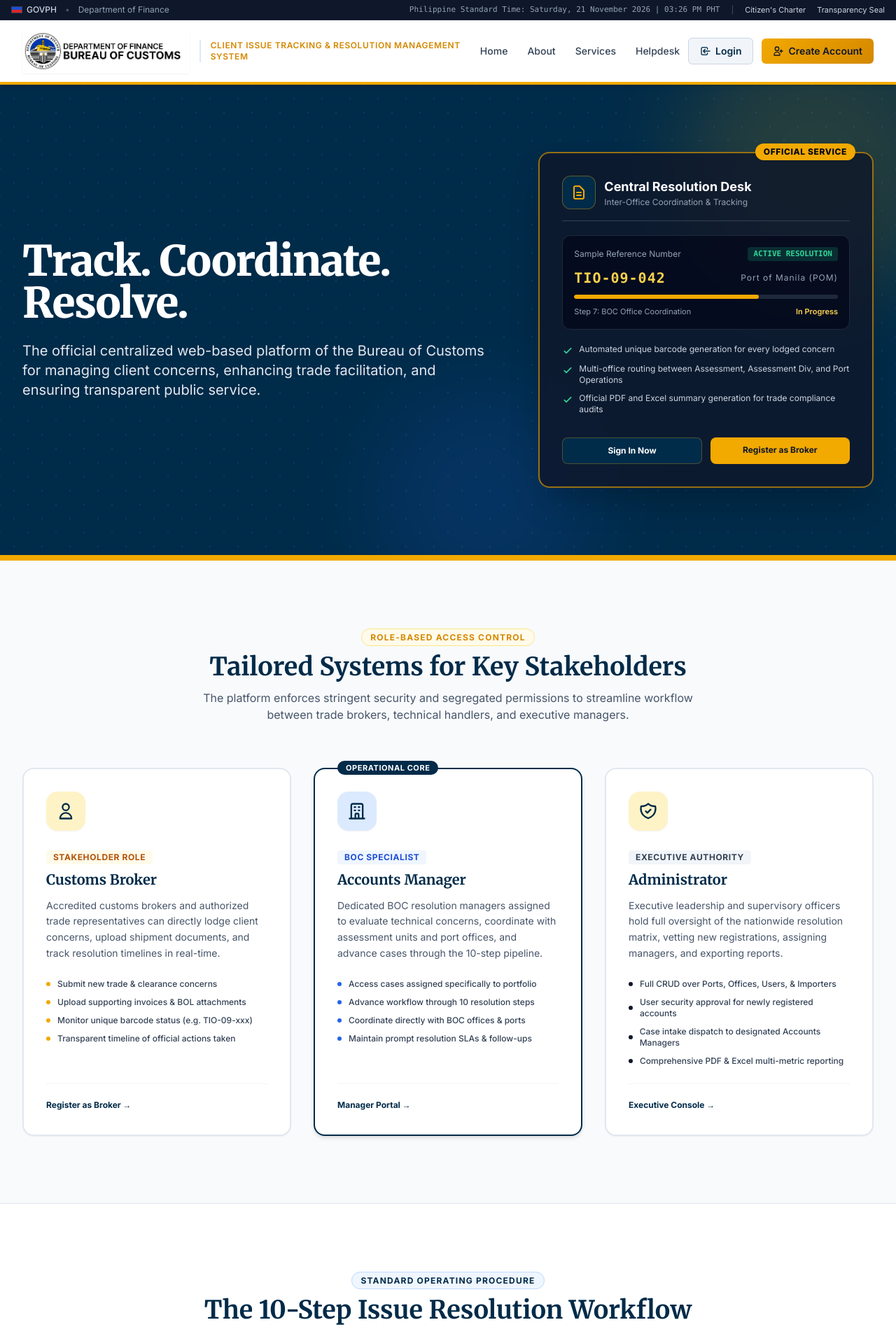
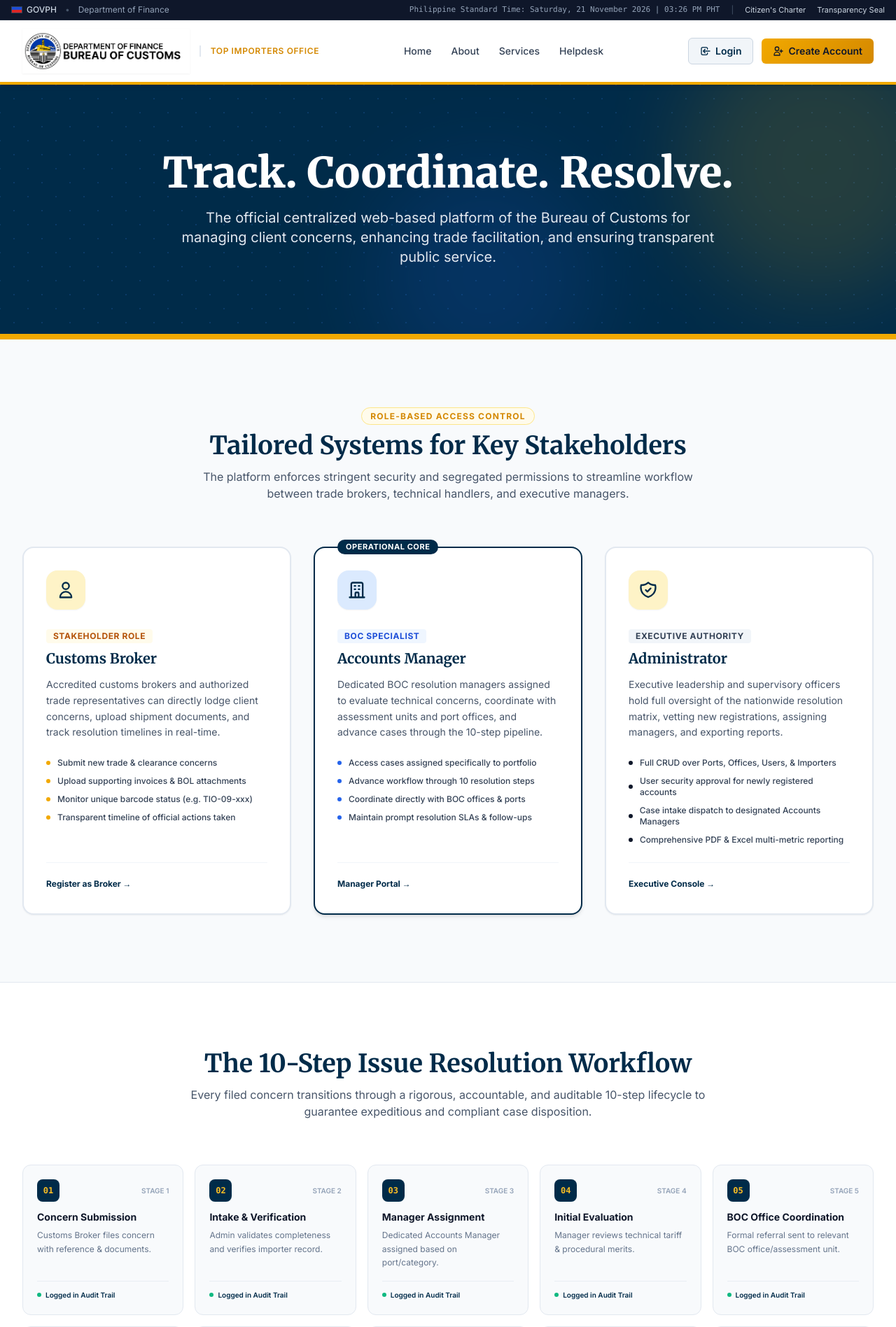
Before and after one commit to AlbertAndal/BOC, a Laravel app: page / in a window 1280 px wide. Shown: the top 1896 px of the page at 70% size. Run offline with Laravel 12, Linux system fonts and the light colour scheme; parts of the project's set-up code (start-up, migrations or seed data) failed here and were passed over; some libraries are stand-ins or nearby versions.

Commit message:
Normalize issue statuses and update landing page

```diff
--- a/app/Enums/IssueStatus.php
+++ b/app/Enums/IssueStatus.php
@@ -12,7 +12,7 @@ enum IssueStatus: int implements HasColor, HasLabel
     case Assigned = 3;
     case InProgress = 4;
     case PendingClient = 5;
-    case PendingBocCoordination = 6;
+    case PendingCoordination = 6;
     case Resolved = 7;
     case Closed = 8;
     case Cancelled = 9;
@@ -25,7 +25,7 @@ enum IssueStatus: int implements HasColor, HasLabel
             self::Assigned => 'Assigned',
             self::InProgress => 'In Progress',
             self::PendingClient => 'Pending Client',
-            self::PendingBocCoordination => 'Pending BOC Coordination',
+            self::PendingCoordination => 'Pending Coordination',
             self::Resolved => 'Resolved',
             self::Closed => 'Closed',
             self::Cancelled => 'Cancelled',
@@ -40,7 +40,7 @@ enum IssueStatus: int implements HasColor, HasLabel
             self::Assigned => 'primary',
             self::InProgress => 'sky',
             self::PendingClient => 'purple',
-            self::PendingBocCoordination => 'amber',
+            self::PendingCoordination => 'amber',
             self::Resolved => 'success',
             self::Closed => 'gray',
             self::Cancelled => 'danger',
--- a/app/Filament/Widgets/BrokerStatsOverview.php
+++ b/app/Filament/Widgets/BrokerStatsOverview.php
@@ -29,7 +29,7 @@ class BrokerStatsOverview extends BaseWidget
                 IssueStatus::Assigned,
                 IssueStatus::InProgress,
                 IssueStatus::PendingClient,
-                IssueStatus::PendingBocCoordination,
+                IssueStatus::PendingCoordination,
             ])
             ->count();
         $resolved = Issue::where('created_by', $userId)
--- a/app/Filament/Widgets/IssuesByStatusChart.php
+++ b/app/Filament/Widgets/IssuesByStatusChart.php
@@ -27,8 +27,8 @@ class IssuesByStatusChart extends ChartWidget
             '#F59E0B', // Under Review (Amber)
             '#6366F1', // Assigned (Indigo)
             '#0EA5E9', // In Progress (Sky)
-            '#A855F7', // Pending Client (Purple)
-            '#F97316', // Pending BOC (Orange)
+            '#8B5CF6', // Pending Client (Purple)
+            '#F97316', // Pending Coordination (Orange)
             '#10B981', // Resolved (Green)
             '#6B7280', // Closed (Gray)
             '#EF4444', // Cancelled (Red)
--- a/app/Models/Issue.php
+++ b/app/Models/Issue.php
@@ -39,7 +39,6 @@ class Issue extends Model
     protected function casts(): array
     {
         return [
-            'date_received' => 'date',
             'date_received' => 'datetime',
             'date_resolved' => 'datetime',
             'status_id' => IssueStatus::class,
--- a/resources/views/welcome.blade.php
+++ b/resources/views/welcome.blade.php
@@ -3,7 +3,7 @@
 <head>
     <meta charset="utf-8">
     <meta name="viewport" content="width=device-width, initial-scale=1">
-    <title>Bureau of Customs | Client Issue Tracking & Resolution Management System</title>
+    <title>Bureau of Customs</title>
 
     <!-- Favicon -->
     <link rel="icon" type="image/png" href="{{ asset('images/boc-logo.png') }}">
@@ -101,7 +101,7 @@
                          onerror="this.src='https://customs.gov.ph/wp-content/uploads/2021/04/boc-logo.png'">
                     <div class="border-l-2 border-slate-200 pl-3.5">
                         <span class="block text-xs font-semibold text-boc-goldhover uppercase tracking-wider">
-                            Client Issue Tracking & Resolution Management System
+                            Top Importers Office
                         </span>
                     </div>
                 </a>
@@ -180,89 +180,14 @@
         </div>
 
         <div class="max-w-7xl mx-auto px-4 sm:px-6 lg:px-8 relative z-10">
-            <div class="grid grid-cols-1 lg:grid-cols-12 gap-12 items-center">
-                <!-- Left Hero Content -->
-                <div class="lg:col-span-7 space-y-6 text-center lg:text-left">
-                    <h1 class="text-4xl sm:text-5xl lg:text-6xl font-black font-serif tracking-tight text-white leading-tight">
-                        <span class="text-white">Track. Coordinate. Resolve.</span>
-                    </h1>
+            <div class="max-w-4xl mx-auto flex flex-col items-center gap-5 text-center">
+                <h1 class="text-4xl sm:text-5xl lg:text-6xl font-black font-serif text-white leading-tight">
+                    Track. Coordinate. Resolve.
+                </h1>
 
-                    <p class="text-base sm:text-lg lg:text-xl text-slate-200 leading-relaxed font-normal max-w-2xl mx-auto lg:mx-0">
-                        The official centralized web-based platform of the Bureau of Customs for managing client concerns, enhancing trade facilitation, and ensuring transparent public service.
-                    </p>
-
-                </div>
-
-                <!-- Right Hero Feature Display / Portal Card -->
-                <div class="lg:col-span-5">
-                    <div class="bg-slate-900/80 backdrop-blur-md rounded-2xl border-2 border-boc-gold/60 p-6 sm:p-8 shadow-2xl relative">
-                        <div class="absolute -top-3.5 right-6 px-3 py-1 bg-boc-gold text-slate-950 text-xs font-black rounded-full uppercase tracking-wider shadow">
-                            Official Service
-                        </div>
-
-                        <div class="flex items-center space-x-3 mb-5 pb-4 border-b border-slate-700">
-                            <div class="w-12 h-12 rounded-xl bg-boc-blue flex items-center justify-center border border-boc-gold/40">
-                                <svg class="w-6 h-6 text-boc-gold" fill="none" stroke="currentColor" viewBox="0 0 24 24">
-                                    <path stroke-linecap="round" stroke-linejoin="round" stroke-width="2" d="M9 12h6m-6 4h6m2 5H7a2 2 0 01-2-2V5a2 2 0 012-2h5.586a1 1 0 01.707.293l5.414 5.414a1 1 0 01.293.707V19a2 2 0 01-2 2z"/>
-                                </svg>
-                            </div>
-                            <div>
-                                <h3 class="text-lg font-bold text-white">Central Resolution Desk</h3>
-                                <p class="text-xs text-slate-400">Inter-Office Coordination & Tracking</p>
-                            </div>
-                        </div>
-
-                        <!-- Sample Barcode & Issue Preview Badge -->
-                        <div class="bg-slate-950/70 rounded-xl p-4 border border-slate-800 mb-5 space-y-2.5">
-                            <div class="flex justify-between items-center text-xs">
-                                <span class="text-slate-400">Sample Reference Number</span>
-                                <span class="px-2 py-0.5 rounded bg-emerald-500/20 text-emerald-400 font-mono font-bold text-[11px]">ACTIVE RESOLUTION</span>
-                            </div>
-                            <div class="font-mono text-xl font-bold tracking-wider text-amber-300 flex items-center justify-between">
-                                <span>TIO-09-042</span>
-                                <span class="text-xs text-slate-400 font-sans font-normal">Port of Manila (POM)</span>
-                            </div>
-                            <div class="w-full bg-slate-800 rounded-full h-1.5 overflow-hidden">
-                                <div class="bg-boc-gold h-1.5 rounded-full" style="width: 70%"></div>
-                            </div>
-                            <div class="flex justify-between text-[11px] text-slate-400">
-                                <span>Step 7: BOC Office Coordination</span>
-                                <span class="text-amber-300 font-semibold">In Progress</span>
-                            </div>
-                        </div>
-
-                        <!-- Fast Feature Bullets -->
-                        <ul class="space-y-2.5 text-xs text-slate-300 mb-6">
-                            <li class="flex items-start">
-                                <svg class="w-4 h-4 text-emerald-400 mr-2 shrink-0 mt-0.5" fill="none" stroke="currentColor" viewBox="0 0 24 24">
-                                    <path stroke-linecap="round" stroke-linejoin="round" stroke-width="2.5" d="M5 13l4 4L19 7"/>
-                                </svg>
-                                <span>Automated unique barcode generation for every lodged concern</span>
-                            </li>
-                            <li class="flex items-start">
-                                <svg class="w-4 h-4 text-emerald-400 mr-2 shrink-0 mt-0.5" fill="none" stroke="currentColor" viewBox="0 0 24 24">
-                                    <path stroke-linecap="round" stroke-linejoin="round" stroke-width="2.5" d="M5 13l4 4L19 7"/>
-                                </svg>
-                                <span>Multi-office routing between Assessment, Assessment Div, and Port Operations</span>
-                            </li>
-                            <li class="flex items-start">
-                                <svg class="w-4 h-4 text-emerald-400 mr-2 shrink-0 mt-0.5" fill="none" stroke="currentColor" viewBox="0 0 24 24">
-                                    <path stroke-linecap="round" stroke-linejoin="round" stroke-width="2.5" d="M5 13l4 4L19 7"/>
-                                </svg>
-                                <span>Official PDF and Excel summary generation for trade compliance audits</span>
-                            </li>
-                        </ul>
-
-                        <div class="grid grid-cols-2 gap-3 pt-2">
-                            <a href="{{ url('/login') }}" class="w-full text-center py-2.5 text-xs font-bold rounded-lg text-white bg-boc-blue hover:bg-boc-darkblue border border-boc-gold/30 transition-colors">
-                                Sign In Now
-                            </a>
-                            <a href="{{ url('/register') }}" class="w-full text-center py-2.5 text-xs font-bold rounded-lg text-slate-900 bg-boc-gold hover:bg-boc-goldhover transition-colors">
-                                Register as Broker
-                            </a>
-                        </div>
-                    </div>
-                </div>
+                <p class="max-w-3xl text-base sm:text-lg lg:text-xl text-slate-200 leading-relaxed">
+                    The official centralized web-based platform of the Bureau of Customs for managing client concerns, enhancing trade facilitation, and ensuring transparent public service.
+                </p>
             </div>
         </div>
     </section>
@@ -419,10 +344,7 @@
     <section id="workflow" class="py-16 lg:py-24 bg-white border-y border-slate-200">
         <div class="max-w-7xl mx-auto px-4 sm:px-6 lg:px-8">
             <div class="text-center max-w-3xl mx-auto mb-16">
-                <span class="text-xs font-bold uppercase tracking-widest text-boc-blue bg-blue-50 px-3 py-1 rounded-full border border-blue-200">
-                    Standard Operating Procedure
-                </span>
-                <h2 class="text-3xl sm:text-4xl font-bold font-serif text-boc-blue mt-3">
+                <h2 class="text-3xl sm:text-4xl font-bold font-serif text-boc-blue">
                     The 10-Step Issue Resolution Workflow
                 </h2>
                 <p class="text-slate-600 mt-3 text-sm sm:text-base">
@@ -485,7 +407,7 @@
                             The <strong>Bureau of Customs (BOC)</strong> is a lead agency under the Department of Finance tasked with customs administration, revenue collection, border protection, and the facilitation of international commerce.
                         </p>
                         <p>
-                            Through this centralized <strong>Client Issue Tracking & Resolution Management System</strong>, the Bureau operationalizes its commitment to Section 103 of the Customs Modernization and Tariff Act (RA 10863) and Republic Act No. 11032 (Ease of Doing Business and Efficient Government Service Delivery Act of 2018).
+                            The Bureau operationalizes its commitment to Section 103 of the Customs Modernization and Tariff Act (RA 10863) and Republic Act No. 11032 (Ease of Doing Business and Efficient Government Service Delivery Act of 2018).
                         </p>
                         <p>
                             Clients and stakeholders benefit from accountable response times, direct escalation matrices, and structured inter-agency dispute resolution.
@@ -530,18 +452,24 @@
         <div class="max-w-7xl mx-auto px-4 sm:px-6 lg:px-8">
             <div class="grid grid-cols-1 lg:grid-cols-3 gap-8 items-center">
                 <div class="lg:col-span-2 space-y-3">
-                    <span class="text-xs font-bold uppercase tracking-widest text-boc-gold">Bureau of Customs Helpdesk & CARES</span>
-                    <h3 class="text-2xl sm:text-3xl font-bold font-serif">Have an urgent customs clearance inquiry?</h3>
+                    <span class="text-xs font-bold uppercase tracking-widest text-boc-gold">Top Importers Action Center</span>
+                    <h3 class="text-2xl sm:text-3xl font-bold font-serif">Need assistance with importer concerns?</h3>
                     <p class="text-slate-300 text-sm leading-relaxed max-w-2xl">
-                        Authorized brokers with active registered accounts may file a ticket directly through the portal. For general public inquiries, reach out through the official BOC CARES communication channels.
+                        Contact the Top Importers Office through its hotline or official email addresses.
                     </p>
                 </div>
-                <div class="flex flex-col sm:flex-row lg:flex-col gap-3">
-                    <a href="tel:+63287056000" class="inline-flex justify-center items-center px-6 py-3.5 text-sm font-semibold text-white bg-slate-800 hover:bg-slate-700 border border-slate-700 rounded-lg text-center">
+                <div class="flex flex-col gap-3">
+                    <a href="tel:+63287056038" class="inline-flex justify-center items-center px-6 py-3.5 text-sm font-semibold text-white bg-slate-800 hover:bg-slate-700 border border-slate-700 rounded-lg text-center">
                         <svg class="w-4 h-4 mr-2 text-boc-gold" fill="none" stroke="currentColor" viewBox="0 0 24 24">
                             <path stroke-linecap="round" stroke-linejoin="round" stroke-width="2" d="M3 5a2 2 0 012-2h3.28a1 1 0 01.948.684l1.498 4.493a1 1 0 01-.502 1.21l-2.257 1.13a11.042 11.042 0 005.516 5.516l1.13-2.257a1 1 0 011.21-.502l4.493 1.498a1 1 0 01.684.949V19a2 2 0 01-2 2h-1C9.716 21 3 14.284 3 6V5z"/>
                         </svg>
-                        BOC Hotline: (02) 8705-6000
+                        Hotline: (02) 8705-6038
+                    </a>
+                    <a href="mailto:boc.tio@customs.gov.ph" class="inline-flex justify-center items-center px-6 py-3.5 text-sm font-semibold text-white bg-slate-800 hover:bg-slate-700 border border-slate-700 rounded-lg text-center">
+                        boc.tio@customs.gov.ph
+                    </a>
+                    <a href="mailto:tio.actioncenter@customs.gov.ph" class="inline-flex justify-center items-center px-6 py-3.5 text-sm font-semibold text-white bg-slate-800 hover:bg-slate-700 border border-slate-700 rounded-lg text-center">
+                        tio.actioncenter@customs.gov.ph
                     </a>
                 </div>
             </div>
@@ -559,12 +487,6 @@
                     </div>
                     <p class="text-slate-400 text-xs leading-relaxed">
                         South Harbor, Gate 3, Port Area, Manila 1018, Philippines
-                    </p>
-                    <p class="text-slate-400 text-xs">
-                        Email: <a href="mailto:boc.cares@customs.gov.ph" class="text-amber-400 hover:underline">boc.cares@customs.gov.ph</a>
-                    </p>
-                    <p class="text-slate-400 text-xs">
-                        Website: <a href="https://customs.gov.ph" target="_blank" class="text-amber-400 hover:underline">customs.gov.ph</a>
                     </p>
                 </div>
 
```
Also changed, not shown: app/Filament/Resources/Issues/Tables/IssuesTable.php (+13 -13 lines), app/Filament/Widgets/AdminStatsOverview.php (+28 -21 lines), app/Filament/Widgets/ManagerStatsOverview.php (+2 -5 lines), app/Services/IssueWorkflowService.php (+4 -4 lines), app/Services/ReportService.php (+6 -6 lines), tests/Feature/IssueCreationTest.php (+22 -0 lines), database/migrations/2026_11_21_141604_normalize_issue_statuses.php (added).
